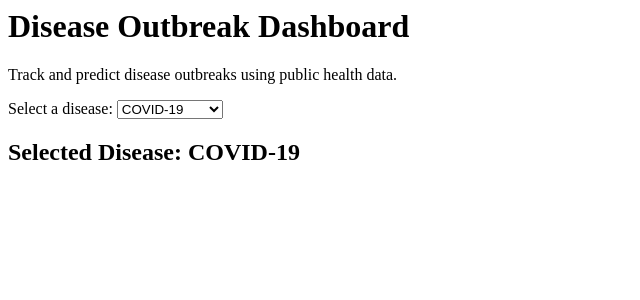
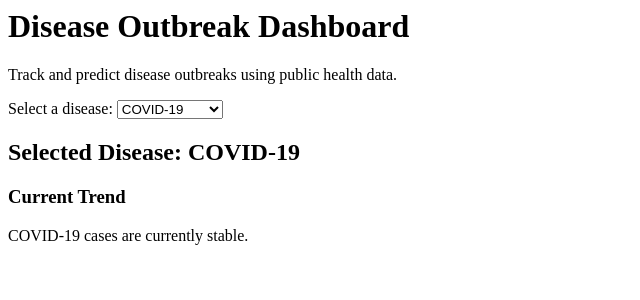
Before and after one commit to sahanasubbiah24/Disease-Outbreak-Dashboard, a Flask app: page / in a window 1280 px wide. Shown: the top 300 px of the page, without its empty margins (0-640 px from the left). Run offline with Flask 3, Linux system fonts and the light colour scheme.

Commit message:
added information about the dieseases

```diff
--- a/static/script.js
+++ b/static/script.js
@@ -1,6 +1,16 @@
 const diseaseDropdown = document.getElementById("disease");
 const selectedDisease = document.getElementById("selectedDisease");
+const trendText = document.getElementById("trendText");
+
+const diseaseInfo = {
+    "COVID-19": "COVID-19 cases are currently stable.",
+    "Influenza": "Influenza cases usually increase during winter months.",
+    "RSV": "RSV commonly affects infants and young children.",
+    "Lyme Disease": "Lyme disease risk increases during warmer months when ticks are active."
+};
 
 diseaseDropdown.addEventListener("change", function() {
-    selectedDisease.textContent = "Selected Disease: " + diseaseDropdown.value;
+    const disease = diseaseDropdown.value;
+    selectedDisease.textContent = "Selected Disease: " + disease;
+    trendText.textContent = diseaseInfo[disease];
 });
--- a/templates/index.html
+++ b/templates/index.html
@@ -14,6 +14,10 @@
     </select>
 
     <h2 id="selectedDisease">Selected Disease: COVID-19</h2>
+        <div class="dashboard-card">
+        <h3>Current Trend</h3>
+        <p id="trendText">COVID-19 cases are currently stable.</p>
+    </div>
 
     <script src="{{ url_for('static', filename='script.js') }}"></script>
 
```
Also changed, not shown: static/style.css (+6 -7 lines), 1 other file.
